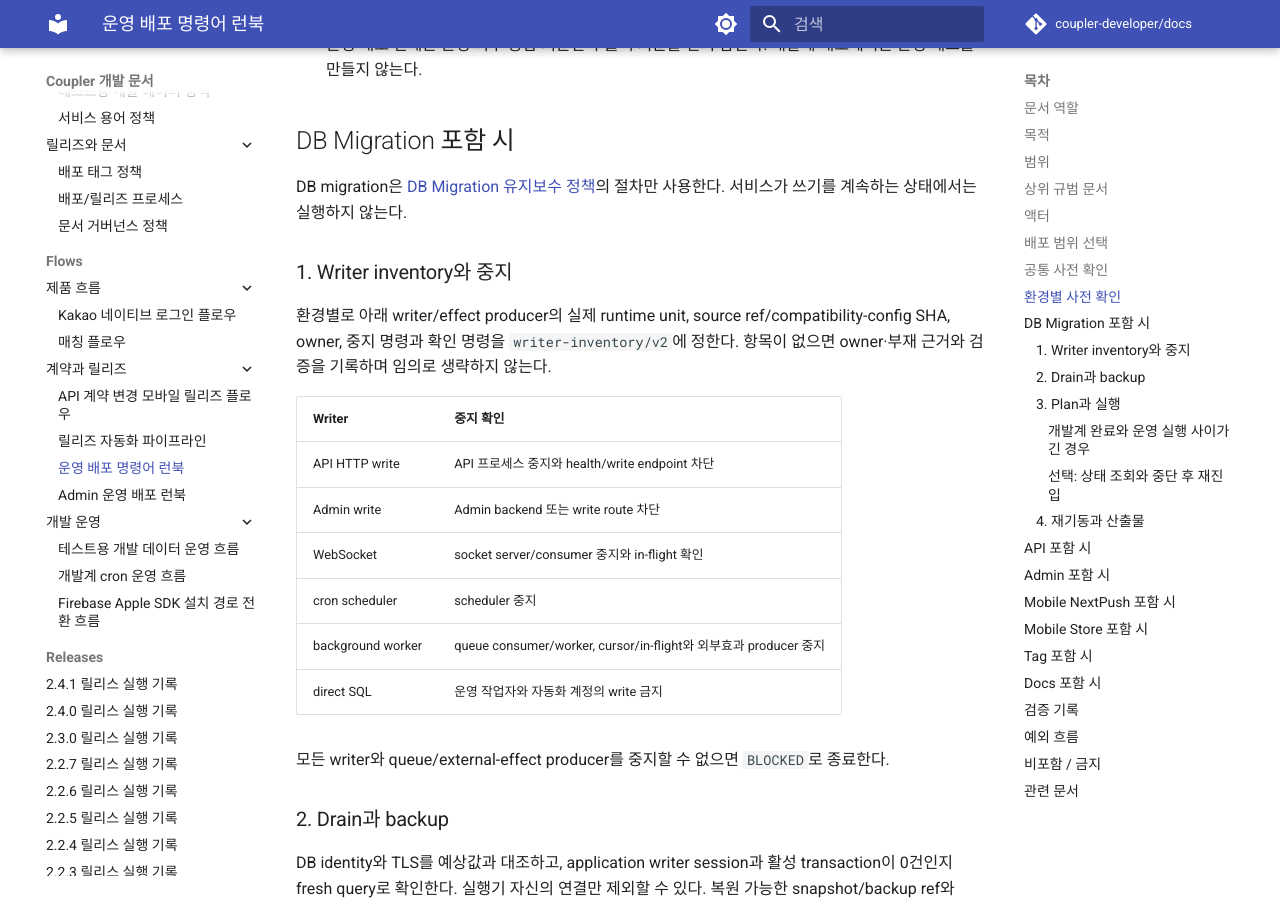
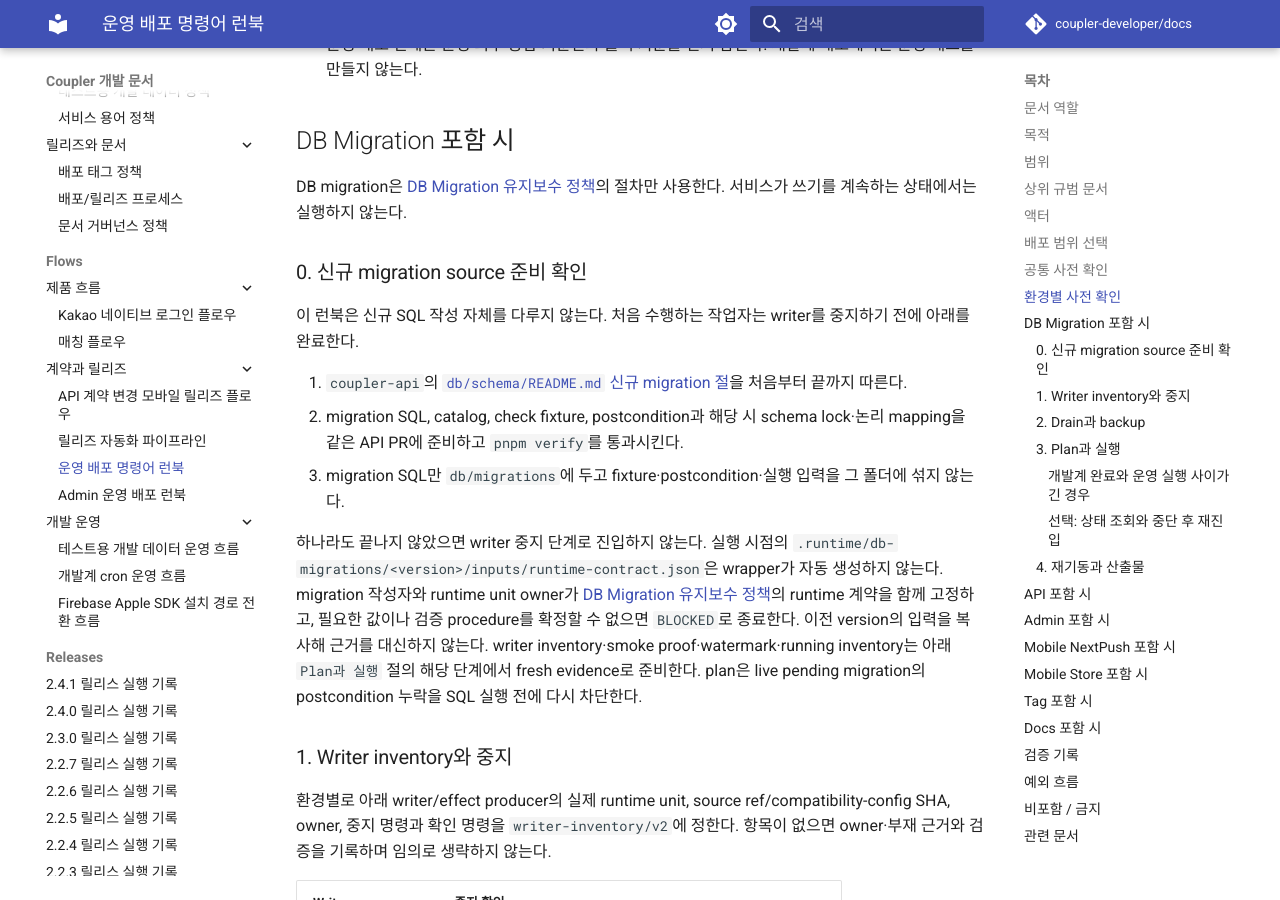
Before and after one commit to coupler-developer/docs, an MkDocs documentation site: the page built from content/flows/cross-project/production-deploy-command-runbook.md, in a window 1280 px wide and 900 px high, scrolled down 3689 px. Built offline with MkDocs 1.6.1 and Material for MkDocs 9.7.7, drawn with Linux system fonts in a browser that asks for light colours; comment, search, counter and statistics services are not loaded.

Commit message:
docs: DB migration 실행 진입 절차 보강
Reason:
- 처음 수행하는 작업자가 source 준비와 운영 실행 절차의 연결을 추측해야 했다.

Changes:
- writer 중지 전 신규 migration source 준비 확인 절을 추가했다.
- runtime contract와 단계별 fresh evidence 책임을 명시했다.

How:
- API schema README를 작성 SoT로 연결하고 기존 3개 wrapper 정상 경로를 유지했다.

Tests:
- yarn verify 통과

```diff
--- a/content/flows/cross-project/production-deploy-command-runbook.md
+++ b/content/flows/cross-project/production-deploy-command-runbook.md
@@ -124,6 +124,26 @@ curl -I https://cms.ritzy.fourhundred.co.kr
 
 DB migration은 [DB Migration 유지보수 정책](../../policy/db-migration-gate-policy.md)의 절차만 사용한다.
 서비스가 쓰기를 계속하는 상태에서는 실행하지 않는다.
+
+### 0. 신규 migration source 준비 확인
+
+이 런북은 신규 SQL 작성 자체를 다루지 않는다. 처음 수행하는 작업자는 writer를 중지하기 전에 아래를
+완료한다.
+
+1. `coupler-api`의
+   [`db/schema/README.md` 신규 migration 절](https://github.com/coupler-developer/coupler-api/blob/main/db/schema/README.md#신규-migration)을
+   처음부터 끝까지 따른다.
+2. migration SQL, catalog, check fixture, postcondition과 해당 시 schema lock·논리 mapping을 같은 API PR에
+   준비하고 `pnpm verify`를 통과시킨다.
+3. migration SQL만 `db/migrations`에 두고 fixture·postcondition·실행 입력을 그 폴더에 섞지 않는다.
+
+하나라도 끝나지 않았으면 writer 중지 단계로 진입하지 않는다. 실행 시점의
+`.runtime/db-migrations/<version>/inputs/runtime-contract.json`은 wrapper가 자동 생성하지 않는다. migration
+작성자와 runtime unit owner가 [DB Migration 유지보수 정책](../../policy/db-migration-gate-policy.md)의
+runtime 계약을 함께 고정하고, 필요한 값이나 검증 procedure를 확정할 수 없으면 `BLOCKED`로 종료한다. 이전
+version의 입력을 복사해 근거를 대신하지 않는다. writer inventory·smoke proof·watermark·running inventory는
+아래 `Plan과 실행` 절의 해당 단계에서 fresh evidence로 준비한다. plan은 live pending migration의
+postcondition 누락을 SQL 실행 전에 다시 차단한다.
 
 ### 1. Writer inventory와 중지
 
```
